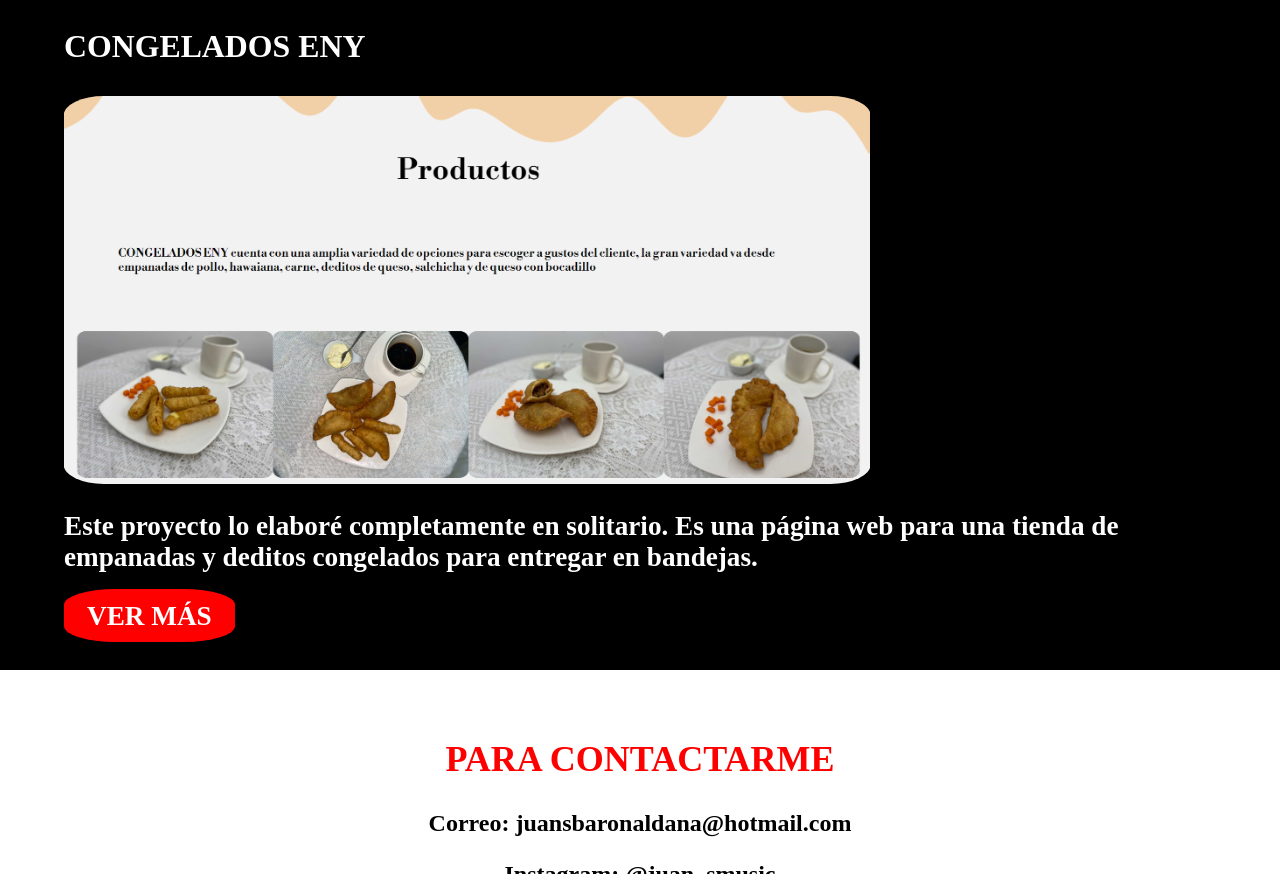
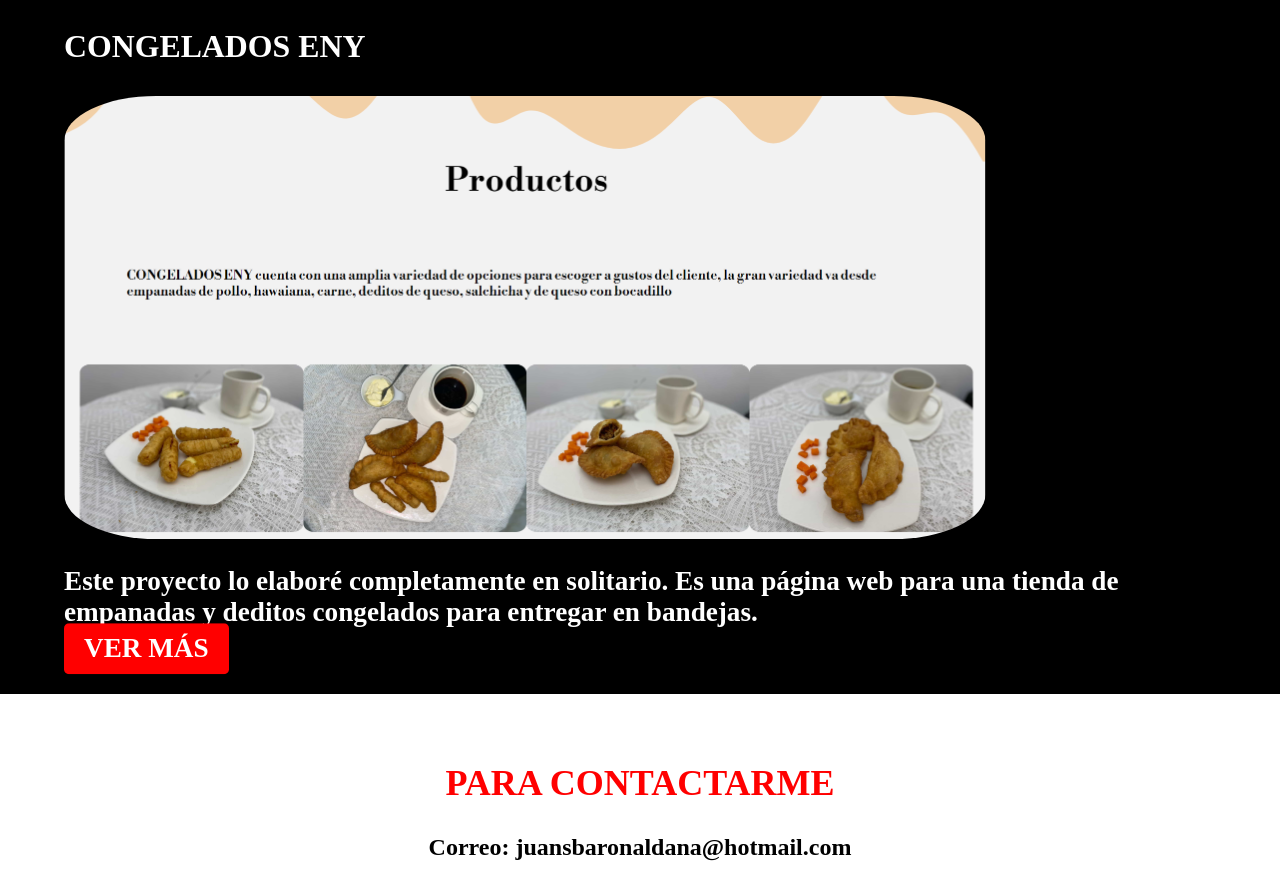
Before and after one commit to juanbaronaldana/portafolios, a plain HTML site: page index.html in a window 1280 px wide. Shown: the part 803-1677 px from the top of the page. Drawn offline with Linux system fonts and the light colour scheme.

Commit message:
cambios simples y de animacion

```diff
--- a/index.html
+++ b/index.html
@@ -40,10 +40,11 @@
         </div>
     </div>
     <P>Este proyecto lo elaboré completamente en solitario. Es una página web para una tienda de empanadas y deditos congelados para entregar en bandejas.</P>
-    <a href="http://congeladoseny.click" class="btn">VER MÁS</a>
+    <a href="http://congeladoseny.click" class="btn btn-ver-mas" onclick="scrollToTop()">VER MÁS</a>
 
 </div>
   </section>
+
   <section id="contacto" class="contacto">
     <h2>PARA CONTACTARME</h2>
     <p>Correo: juansbaronaldana@hotmail.com</p>
--- a/script.js
+++ b/script.js
@@ -33,7 +33,7 @@ function showImage(index) {
 }
 
 // Configurar intervalo para cambiar automáticamente las imágenes cada 5 segundos
-setInterval(() => showImage(currentIndex + 1), 4000);
+setInterval(() => showImage(currentIndex + 1), 3000);
 // fin del carruzel
 function scrollToSection(sectionId) {
     const section = document.getElementById(sectionId);
--- a/style.css
+++ b/style.css
@@ -1,6 +1,7 @@
 body{
 padding: 0;
 margin: 0;
+
 }
 .nav-bar {
     position: fixed;
@@ -54,14 +55,37 @@ a:hover{
     color: #ff0000;
     background-color: #fff;
 }
+
 h2{
     color: #ff0000;
 }
-.btn{
+@keyframes float {
+    0% { transform: translateY(0); }
+    50% { transform: translateY(-20px); }
+    100% { transform: translateY(0); }
+}
+
+.btn-ver-mas {
+    position: absolute;
+    bottom: 10px;
+    z-index: 1;
+    animation: float 5s ease infinite; /* Ajusta la duración de la animación a 5 segundos */
     background-color: #ff0000;
-    padding: 1% 2%;
-    border-radius: 30%;
+    color: #fff;
+    padding: 10px 20px;
+    border-radius: 5px;
+    text-decoration: none;
+    transition: background-color 0.3s;
 }
+
+.btn-ver-mas:hover {
+    background-color: #fff;
+    transition-duration: 1s;
+}
+
+
+
+
 .contacto {
     background-color: #fff;
     color: #000000;
@@ -76,8 +100,9 @@ h2{
 .contacto a:hover{
     color: #ff0000;
 }
+
 .btn-float {
-    font-size: 150%;
+    font-size: 100%;
     position: fixed;
     bottom: 20px;
     right: 20px;
@@ -88,6 +113,7 @@ h2{
     text-decoration: none;
     display: none;
     animation: floatAnimation 2s ease-in-out infinite; /* Agrega la animación de flotación */
+    transition-duration: 1s;
 }
 
 @keyframes floatAnimation {
@@ -95,29 +121,33 @@ h2{
         transform: translateY(0);
     }
     50% {
-        transform: translateY(-10px); /* Ajusta la altura del "flotamiento" */
+        transform: translateY(-20px); /* Ajusta la altura del "flotamiento" */
     }
 }
 
 .btn-float:hover{
     background-color: #ff0000;
     color:#fff ;
+    scale: 1.3;
+    margin-right: 2%;
+
+
 }
 
 .carousel-container {
     overflow: hidden;
-    width: 70%; /* Ajustar según sea necesario */
+    width: 80%; /* Ajustar según sea necesario */
 
 }
 
 .carousel {
     display: flex;
 
-    transition: transform 0.5s ease-in-out;
+    transition: transform 0.8s ease-in-out;
 }
 
 .carousel img {
-    border-radius: 5%;
+    border-radius: 10%;
     width: 100%; /* O ajustar según sea necesario */
     height: auto;
     object-fit: cover; /* Ajustar para que la imagen cubra el espacio */
```
